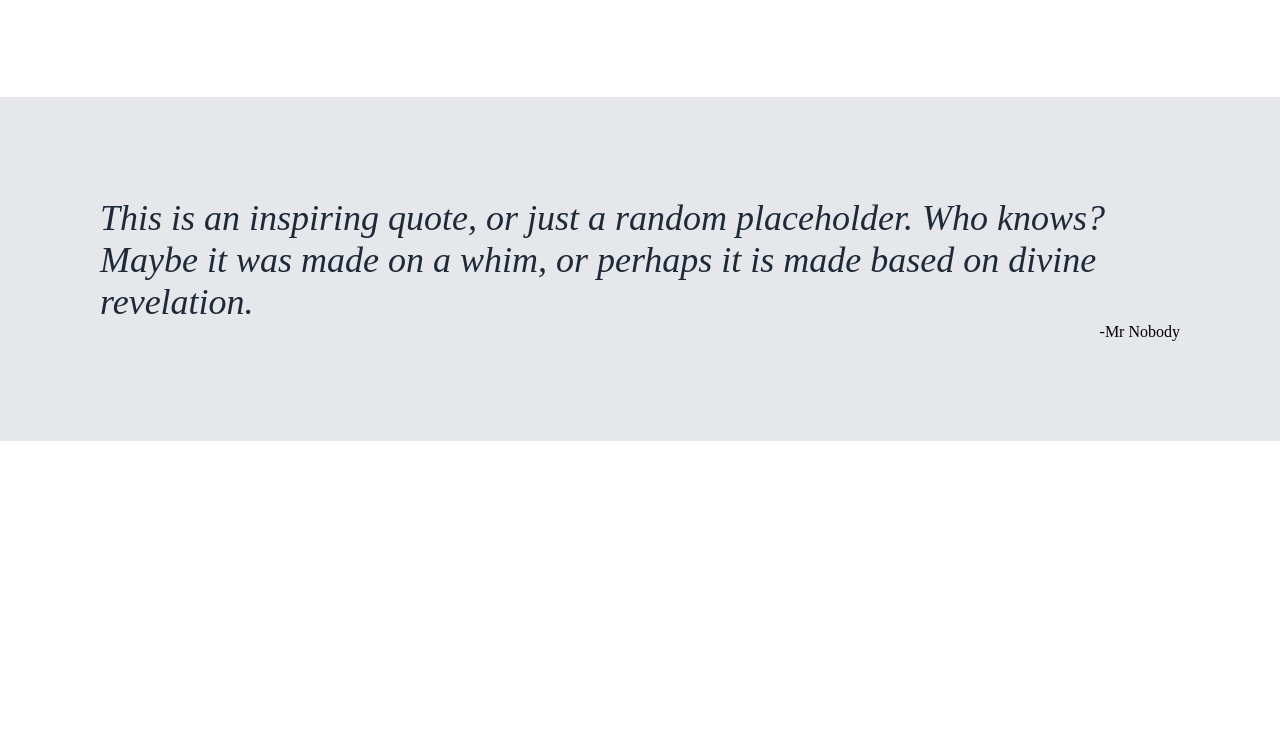
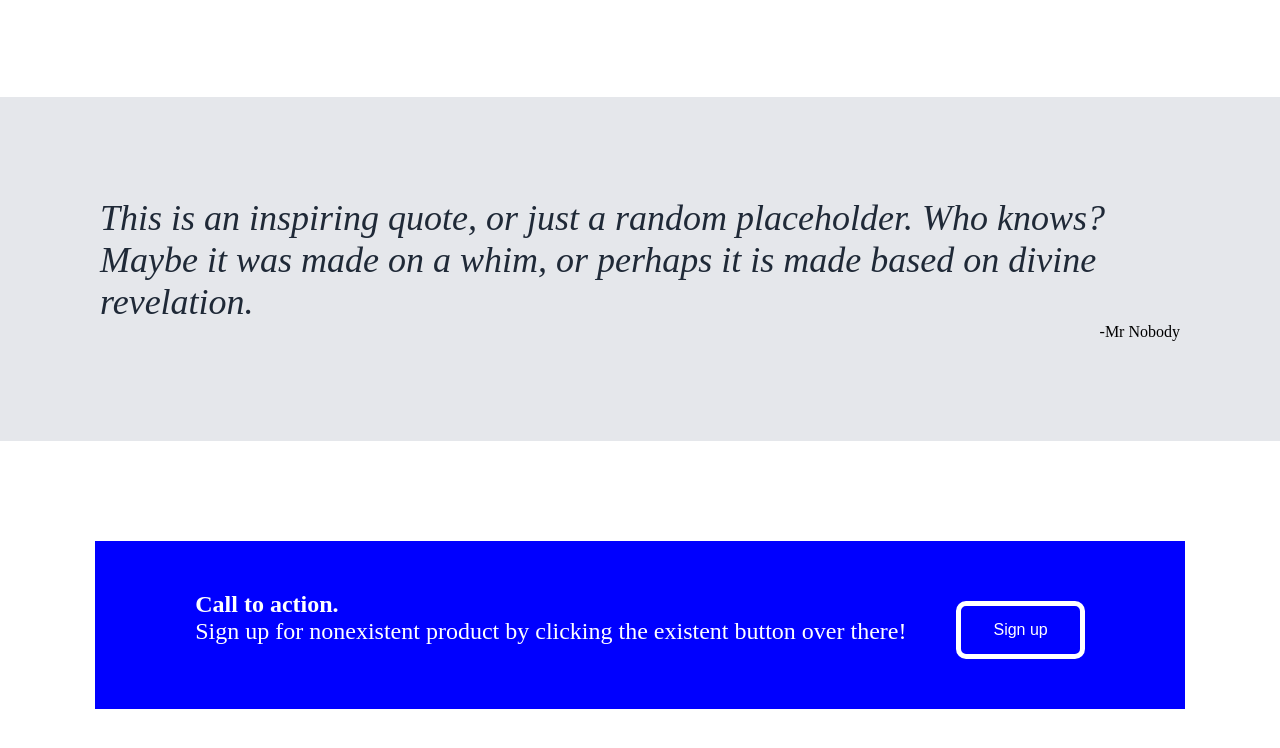
Before and after one commit to mahjeehung/Landing-page, a plain HTML site: page index.html in a window 1280 px wide. Shown: the part 824-1572 px from the top of the page. Before the commit the page ends 1265 px from the top, so only its background shows below. Drawn offline with Linux system fonts and the light colour scheme.

Commit message:
Put fifth section
Fifth section with the button done!

```diff
--- a/index.html
+++ b/index.html
@@ -46,5 +46,12 @@
             <div class="quote">This is an inspiring quote, or just a random placeholder. Who knows? Maybe it was made on a whim, or perhaps it is made based on divine revelation.</div>
             <div class="reference">-Mr Nobody</div>
         </div>
+        <div class="fifthSection">
+            <div class="innerSection">
+            <div class="callToAction"><strong>Call to action.</strong>
+            <br>Sign up for nonexistent product by clicking the existent button over there!</div>
+            <button class="button">Sign up</button>
+        </div>
+        </div>
 </body>
 </html>
--- a/style.css
+++ b/style.css
@@ -116,3 +116,35 @@
 .reference {
     align-self: flex-end;
 }
+
+.fifthSection {
+    margin: 100px auto;
+    display: flex;
+}
+
+.innerSection {
+    padding: 50px 100px;
+    margin: auto;
+    display: flex;
+    background-color: blue;
+    gap: 50px;
+}
+
+.callToAction {
+flex-grow: 4;
+font-size: 24px;
+color: white;
+}
+
+.button {
+    background-color: blue; /* Green */
+    border-radius: 10px;
+    border: thick solid white;
+    border-width: thick;
+    color: white;
+    padding: 15px 32px;
+    text-align: center;
+    text-decoration: none;
+    display: inline-block;
+    font-size: 16px;
+  }
```
